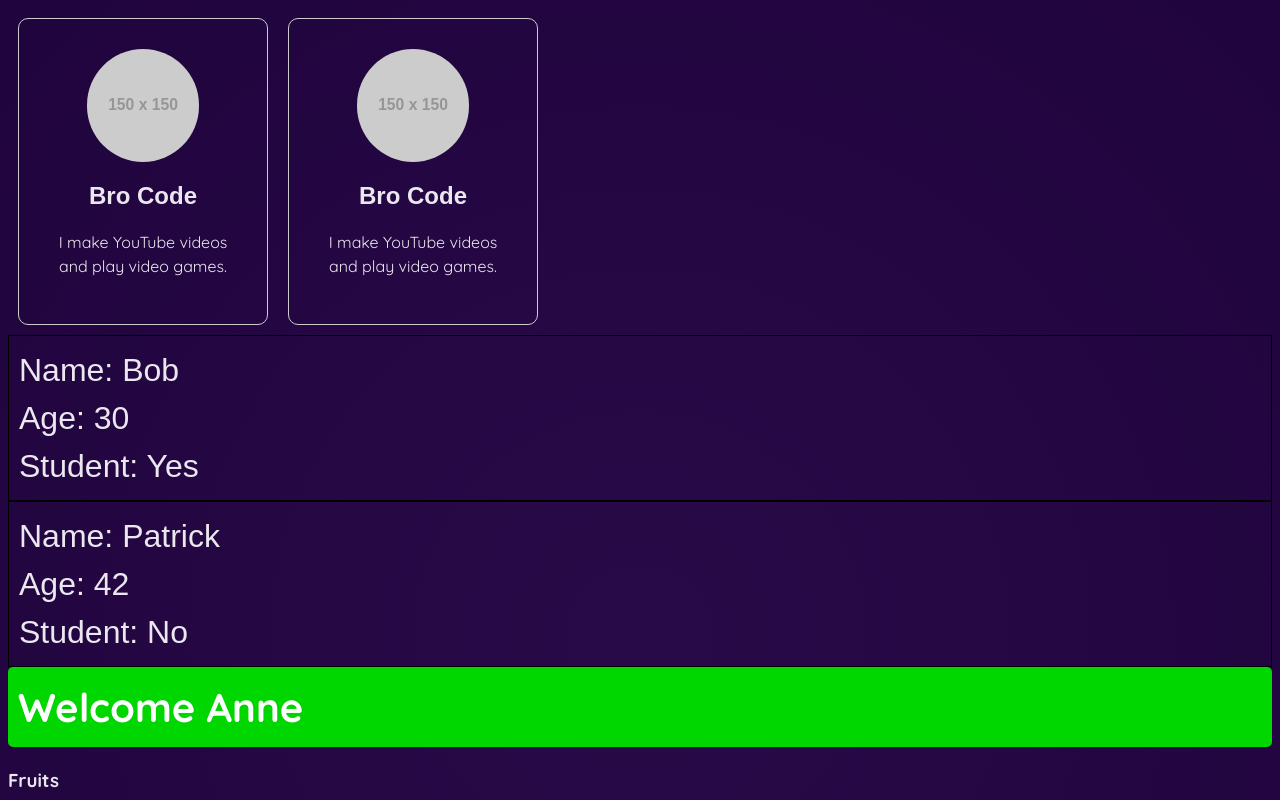
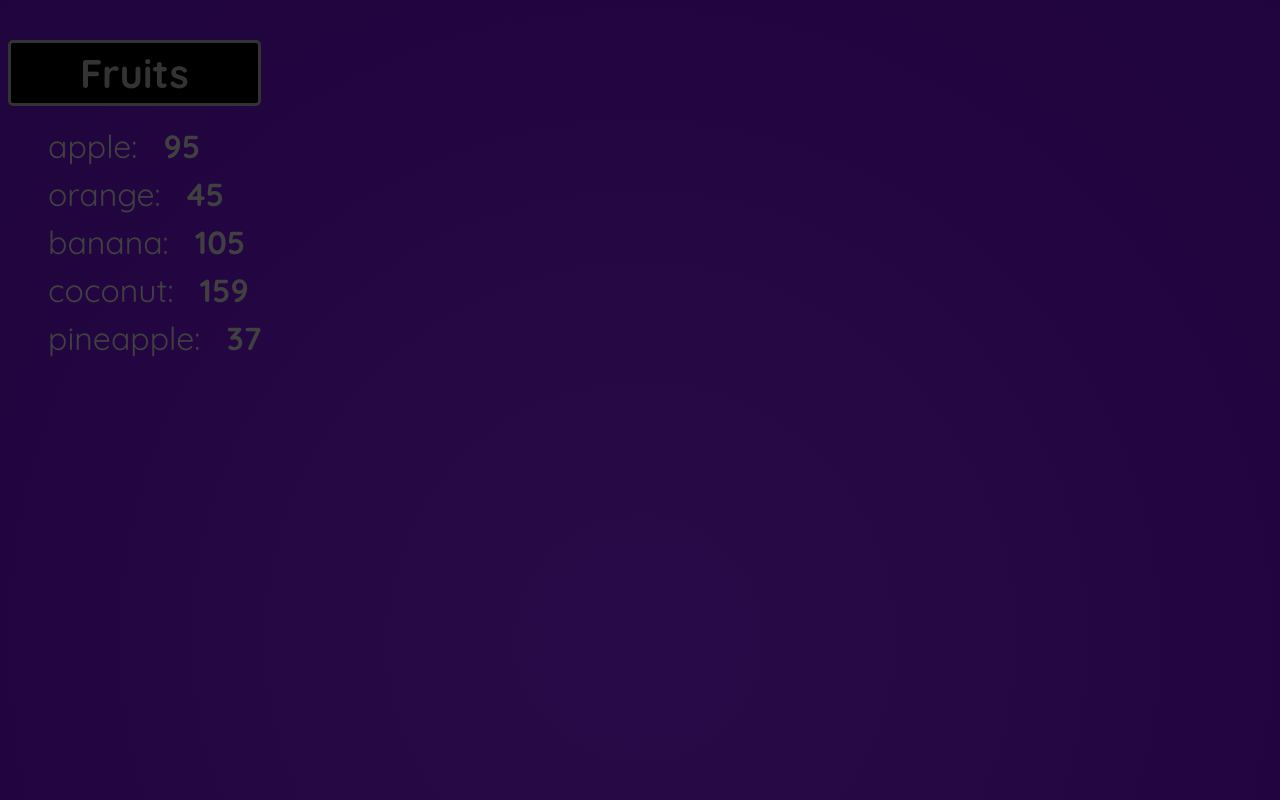
Before and after one commit to anusianne/react_apps, a React (Vite) app in the folder react-exercises/: page / in a window 1280 px wide. Shown: the top 800 px of the page. Built offline with nearby package versions, Linux system fonts and the light colour scheme.

Commit message:
added styling for list items

```diff
--- a/react-exercises/src/App.jsx
+++ b/react-exercises/src/App.jsx
@@ -3,9 +3,9 @@ import {useState} from 'react';
 // import TabButton from './components/TabButton.jsx'
 // import Examples from "./components/Examples.jsx";
 // import CoreConcepts from "./components/CoreConcept/CoreConcepts.jsx";
-import Card from "./Card.jsx";
-import Student from "./Student.jsx";
-import UserGreeting from "./UserGreeting.jsx";
+// import Card from "./Card.jsx";
+// import Student from "./Student.jsx";
+// import UserGreeting from "./UserGreeting.jsx";
 import List from "./List.jsx";
 
 function App() {
@@ -25,11 +25,11 @@ function App() {
         //     </main>
         // </div>
        <>
-           <Card/>
-           <Card/>
-           <Student name="Bob" age="30" isStudent={true}/>
-           <Student name="Patrick" age={42} isStudent={false}/>
-           <UserGreeting isLoggedIn={true} username="Anne"/>
+           {/*<Card/>*/}
+           {/*<Card/>*/}
+           {/*<Student name="Bob" age="30" isStudent={true}/>*/}
+           {/*<Student name="Patrick" age={42} isStudent={false}/>*/}
+           {/*<UserGreeting isLoggedIn={true} username="Anne"/>*/}
            <List items={fruits} category="Fruits"/>
        </>
     );
--- a/react-exercises/src/List.jsx
+++ b/react-exercises/src/List.jsx
@@ -2,5 +2,5 @@ export default function List(props) {
     const itemList = props.items;
     const category = props.category;
     const listItems = itemList.map(item => <li key={item.id}>{item.name}: &nbsp; <b>{item.calories}</b></li>);
-    return(<><h3>{category}</h3><ul>{listItems}</ul></>);
+    return(<><h3 className="list-category">{category}</h3><ul className="list-items">{listItems}</ul></>);
 }
--- a/react-exercises/src/index.css
+++ b/react-exercises/src/index.css
@@ -2,6 +2,28 @@
 
 * {
   box-sizing: border-box;
+}
+.list-category {
+  font-size: 2.5em;
+  font-weight: bold;
+  color: hsl(0,0%,20%);
+  margin-bottom: 10px;
+  text-align: center;
+  border: 3px solid;
+  border-radius: 5px;
+  background-color: black;
+  width: 20%;
+}
+.list-items li{
+ font-size: 2em;
+  list-style: none;
+  color: hsl(0,0%,25%);
+  text-aling: center;
+  margin: 0;
+}
+.list-items li:hover {
+  color: hsl(0,0%,45%);
+  cursor: pointer
 }
 .student {
   font-family: Arial, sand-serif;
```
